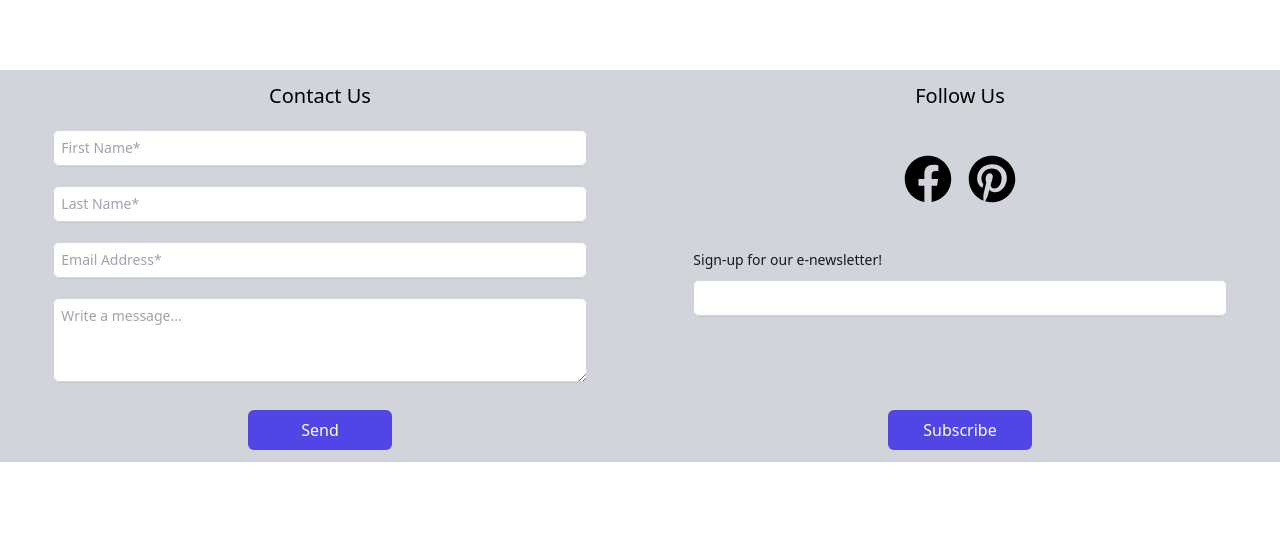
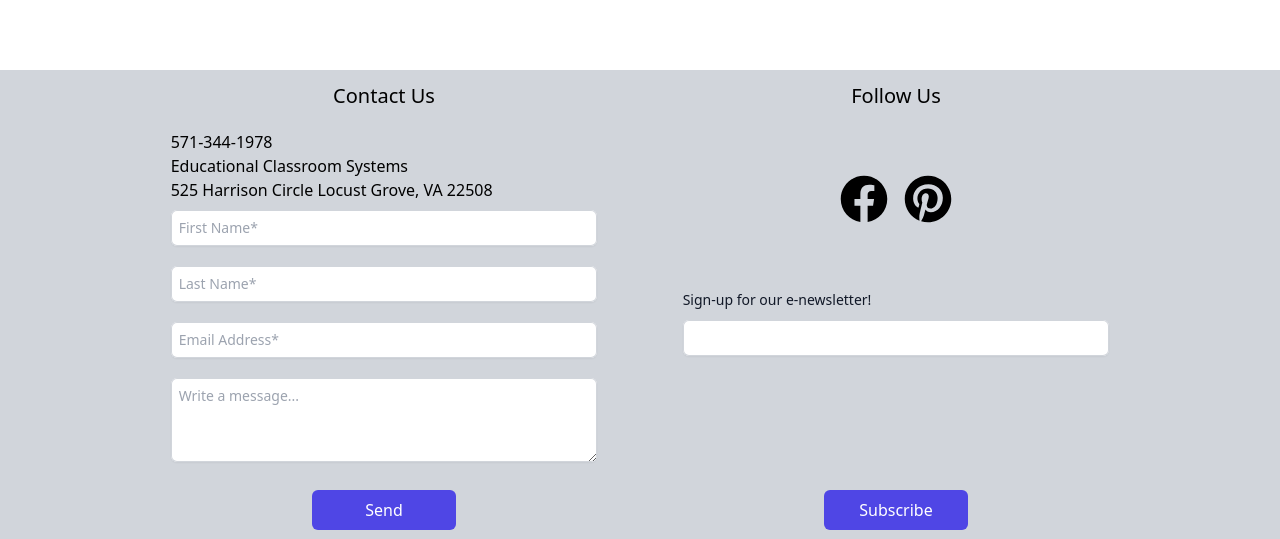
Before and after one commit to mbmayobre/etm-react, a React (Create React App) app: page / in a window 1280 px wide. Shown: the part 838-1377 px from the top of the page. Before the commit the page ends 1300 px from the top, so only its background shows below. Built offline with nearby package versions, Linux system fonts and the light colour scheme.

Commit message:
added address to footer, updated styling

```diff
--- a/src/components/Footer/Footer.tsx
+++ b/src/components/Footer/Footer.tsx
@@ -7,13 +7,26 @@ import { FaPinterest } from "react-icons/fa";
 const Footer: FunctionComponent = () => {
   return (
     <footer className="bg-gray-300">
-      <div className="grid justify-items-center grid-cols-1 md:grid-cols-2 h-auto py-3">
+      <div className="grid justify-items-center grid-cols-1 md:grid-cols-2 max-w-5xl h-auto py-3 mx-auto">
+        {/* <div className="w-10/12 grid gap-y-3">
+          <h2>Contact Info</h2>
+          <div className="mt-2">
+            <p>571-344-1978</p>
+            <p>Educational Classroom Systems</p>
+            <p>525 Harrison Circle Locust Grove, VA 22508</p>
+          </div>
+        </div> */}
         <div className="w-10/12 grid gap-y-3">
           <h2 className="text-center text-xl">Contact Us</h2>
           <div>
             {/* <label htmlFor="first-name" className="block text-sm font-medium leading-6 text-gray-900">
               First name
             </label> */}
+            <div className="mt-2">
+              <p>571-344-1978</p>
+              <p>Educational Classroom Systems</p>
+              <p>525 Harrison Circle Locust Grove, VA 22508</p>
+            </div>
             <div className="mt-2">
               <input
                 type="text"
```
